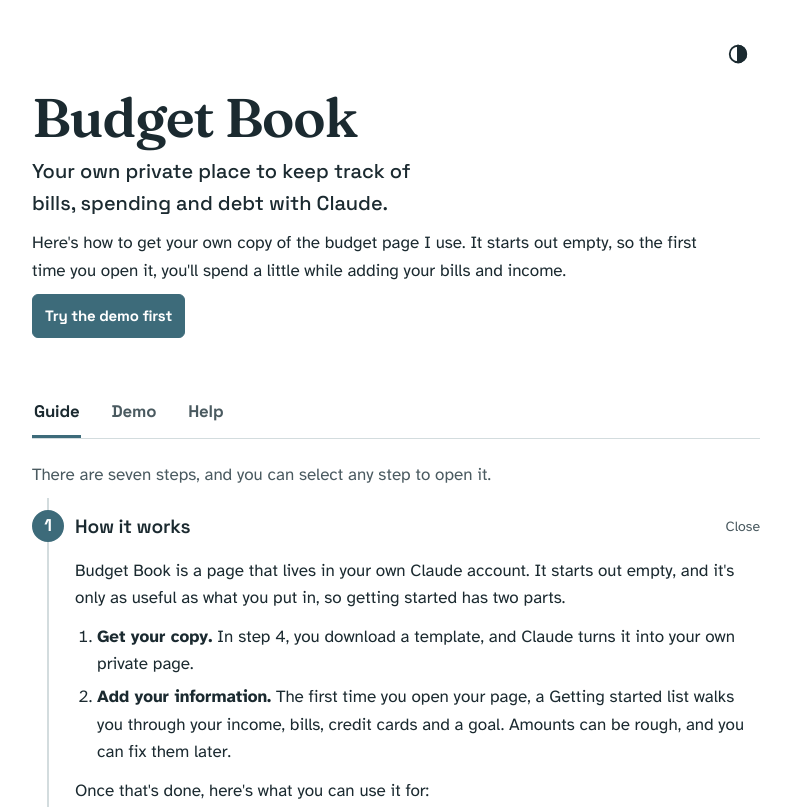
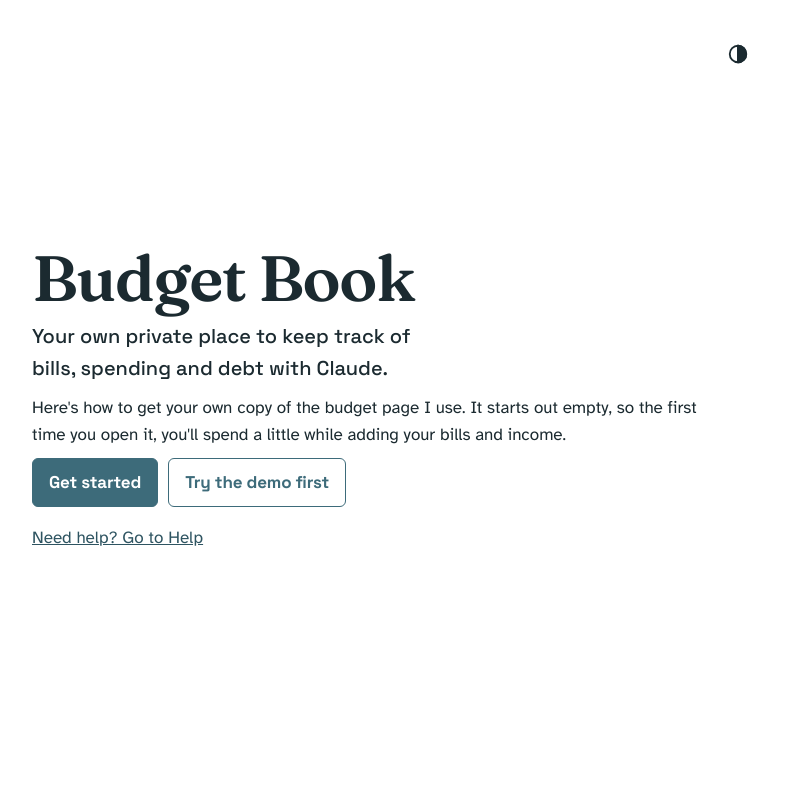
Before and after one commit to amberlaidman/amberlaidman.github.io, a plain HTML site: page budget-book/index.html in a window 1280 px wide. Shown: the top 807 px of the page, without its empty margins (244-1035 px from the left). Drawn offline with Linux system fonts and the light colour scheme.

Commit message:
Budget Book guide: add a first-visit landing page like Career Studio (Get started / Try the demo first, Welcome back for return visits)
Co-Authored-By: Claude Sonnet 5.5 <noreply@anthropic.com>
Claude-Session: https://claude.ai/code/session_01Da59BTswpdaZdbe6cZMGcC

```diff
--- a/budget-book/index.html
+++ b/budget-book/index.html
@@ -190,6 +190,14 @@ body[data-view="demo"] nav.tabs{position:static}
 @media (max-width:640px){.step-actions .btn:not(.ghost),.start-btns .btn{width:100%;justify-content:center}}
 .themebtn{background:none;border:0;color:var(--ink);min-width:44px;min-height:44px;display:inline-flex;align-items:center;justify-content:center;cursor:pointer;border-radius:6px}
 .themebtn:hover{color:var(--accent)}
+/* Welcome: on a first visit the opening gets more room, so it reads as a landing area before the guide. */
+body.first-visit #welcome{min-height:min(62svh,560px);display:flex;align-items:center}
+body.first-visit #welcome h1{font-size:clamp(2.6rem,11vw,4rem)}
+#welcome .start-btns{gap:10px;flex-wrap:wrap}
+.linkbtn{background:none;border:0;padding:6px 0;min-height:44px;color:var(--accent-deep);text-decoration:underline;cursor:pointer;font:inherit}
+/* First visit only: the welcome stands alone until someone picks Get started, the demo or Help. */
+body.welcome-only nav.tabs,body.welcome-only #view-guide,body.welcome-only #view-demo,body.welcome-only #view-help,body.welcome-only footer,body.welcome-only #toTop{display:none !important}
+body.welcome-only #welcome{min-height:min(78svh,720px)}
 </style>
 </head>
 <body>
@@ -198,12 +206,20 @@ body[data-view="demo"] nav.tabs{position:static}
   <div class="topbar">
     <button type="button" class="themebtn" id="themeBtn" aria-label="Color theme: Auto"><svg id="themeIco" width="22" height="22" viewBox="0 0 24 24" fill="none" stroke="currentColor" stroke-width="2" stroke-linecap="round" stroke-linejoin="round" aria-hidden="true"></svg></button><span class="sr-only" id="themeLive" role="status"></span>
   </div>
-    <div class="hero">
+    <div class="hero" id="welcome">
       <div>
         <h1>Budget Book</h1>
-        <p class="tagline">Your own private place to keep track of bills, spending and debt with Claude.</p>
-        <p class="intro">Here's how to get your own copy of the budget page I use. It starts out empty, so the first time you open it, you'll spend a little while adding your bills and income.</p>
-        <div class="row start-btns"><button class="btn sm" type="button" data-goto-view="demo">Try the demo first</button></div>
+        <div id="firstVisit">
+          <p class="tagline">Your own private place to keep track of bills, spending and debt with Claude.</p>
+          <p class="intro">Here's how to get your own copy of the budget page I use. It starts out empty, so the first time you open it, you'll spend a little while adding your bills and income.</p>
+          <div class="row start-btns"><button class="btn" type="button" data-start="1">Get started</button><button class="btn ghost" type="button" data-goto-view="demo">Try the demo first</button></div>
+          <p class="small welcome-help" id="welcomeHelpLine" style="margin:8px 0 0"><button type="button" class="linkbtn" data-goto-view="help">Need help? Go to Help</button></p>
+        </div>
+        <div id="returning" hidden>
+          <p class="tagline">Welcome back.</p>
+          <div class="row start-btns"><button class="btn" type="button" data-start="1">Go to the guide</button><button class="btn ghost" type="button" data-goto-view="demo">Open the demo</button></div>
+          <p class="small" style="margin:6px 0 0"><button type="button" class="linkbtn" id="showWelcome">Show the welcome again</button></p>
+        </div>
       </div>
     </div>
   </header>
@@ -448,6 +464,16 @@ Please help me troubleshoot this one step at a time, in simple words.</pre></div
   var saved="auto";try{saved=localStorage.getItem("bbg-theme")||"auto";}catch(e){}
   applyTheme(saved);
 
+  /* Welcome: first-time visitors see the full welcome; people who've been here before get a short "Welcome back" with the same two choices. */
+  // First visit: the welcome is its own screen, and the guide appears once someone picks where to go.
+  // A link straight to a section (like #help) skips the welcome screen.
+  var seen=false;try{seen=localStorage.getItem("bbg-visited")==="1";}catch(e){}
+  function welcomeMode(back){$("firstVisit").hidden=back;$("returning").hidden=!back;document.body.classList.toggle("first-visit",!back);$("welcomeHelpLine").hidden=back;}
+  function leaveWelcome(){if(!document.body.classList.contains("welcome-only"))return;document.body.classList.remove("welcome-only");try{localStorage.setItem("bbg-visited","1");}catch(e){}}
+  welcomeMode(seen);
+  if(!seen&&!location.hash)document.body.classList.add("welcome-only");else{try{localStorage.setItem("bbg-visited","1");}catch(e){}}
+  $("showWelcome").addEventListener("click",function(){welcomeMode(false);var b=$("firstVisit").querySelector("[data-start]");if(b)b.focus();});
+
   function showView(v){
     var hd=document.querySelector("header");if(hd){var y=hd.offsetTop+hd.offsetHeight+4;if(window.scrollY>y)window.scrollTo({top:y,behavior:"instant"});}
     document.body.setAttribute("data-view",v);
@@ -544,7 +570,9 @@ Please help me troubleshoot this one step at a time, in simple words.</pre></div
     var t=e.target.closest("button");if(!t)return;var d=t.dataset;
     if(t.id==="themeBtn"){var nx=THEME_ORDER[(THEME_ORDER.indexOf(themeNow)+1)%3];applyTheme(nx);$("themeLive").textContent="Color theme: "+THEME_NAME[nx];try{localStorage.setItem("bbg-theme",nx);}catch(err){}return;}
     if(d.view)return showView(d.view);
-    if(d.gotoView){showView(d.gotoView);$("tab-"+d.gotoView).focus();return;}
+    if(d.start||d.gotoView)leaveWelcome();
+    if(d.start){openStep("step1");return;}
+    if(d.gotoView){showView(d.gotoView);var nv=document.querySelector("nav.tabs");if(nv&&nv.getBoundingClientRect().top>60)nv.scrollIntoView({block:"start"});$("tab-"+d.gotoView).focus({preventScroll:true});return;}
     if(d.gotoStepBtn)return openStep(d.gotoStepBtn);
     if(d.hview){["trouble","privacy"].forEach(function(k){$("hview-"+k).hidden=k!==d.hview;$("htab-"+k).setAttribute("aria-selected",k===d.hview?"true":"false");});syncTabStops();return;}
   });
```
